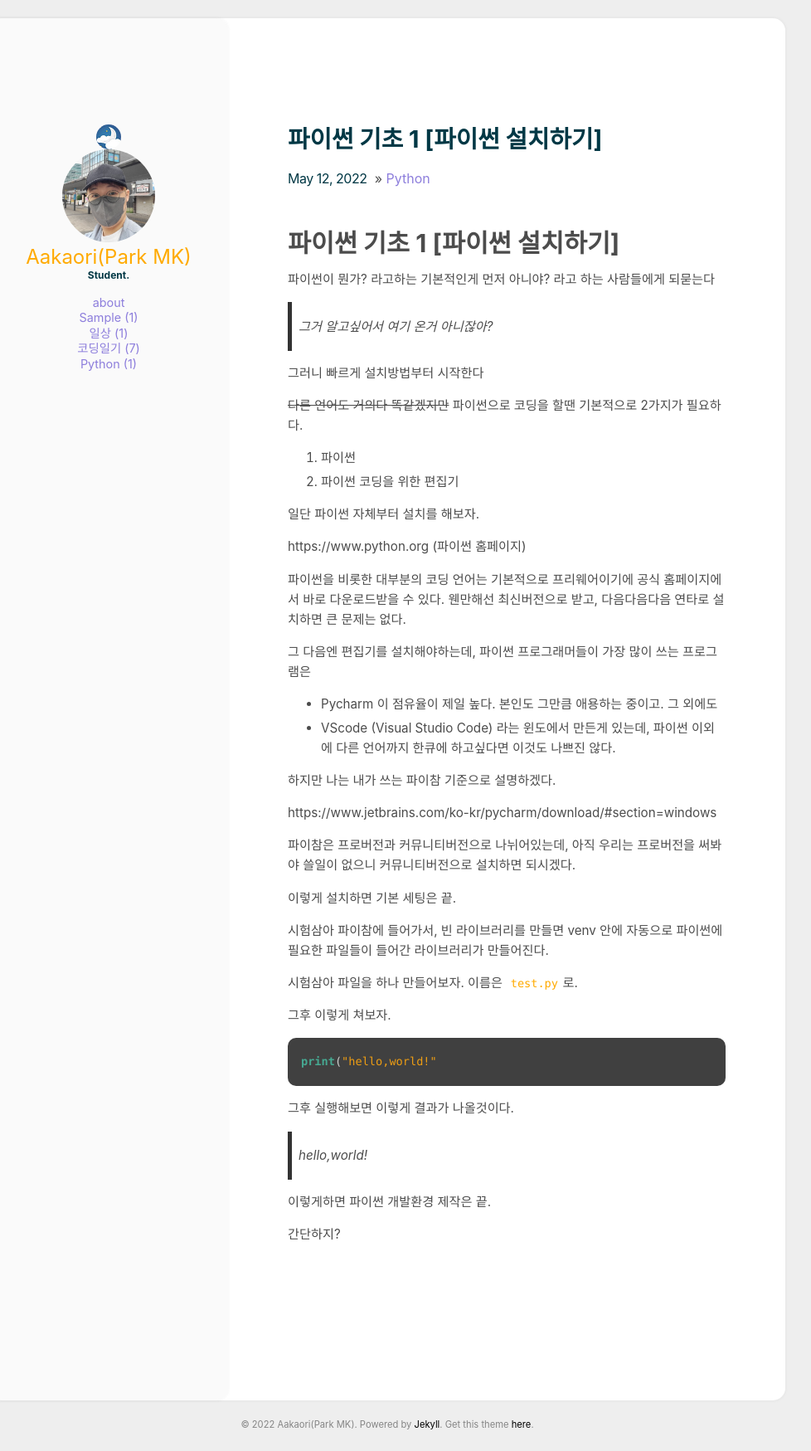
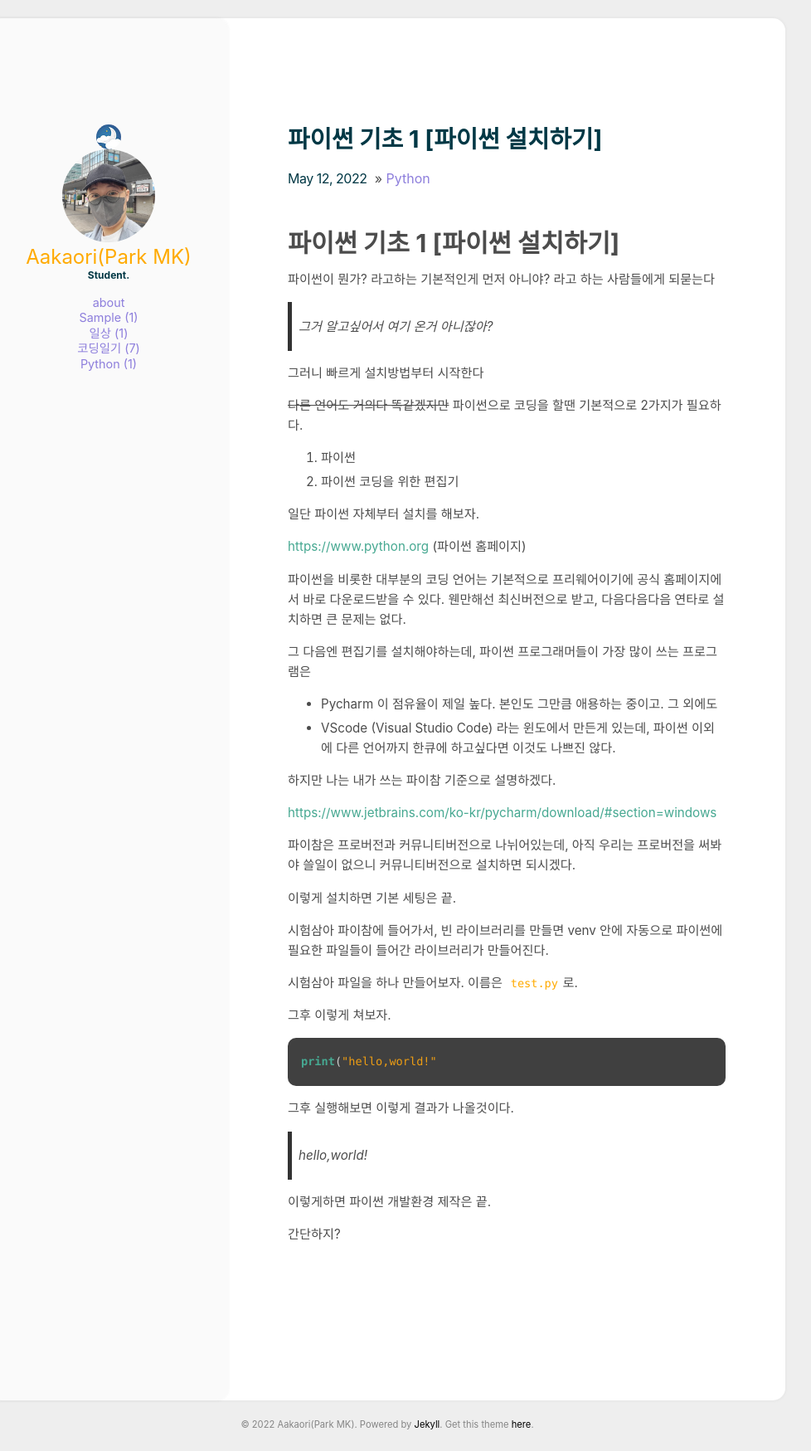
Before and after one commit to mk2478/mk2478.github.com, a Jekyll site: the page built from _posts/2022-05-12-01.md, in a window 1280 px wide. Shown: the whole page at 83% size, without its empty margins (173-1151 px from the left). Built offline with Jekyll 4.4.1, drawn with Linux system fonts in a browser that asks for light colours; comment, search, counter and statistics services are not loaded; some of the changed lines change nothing that is shown.

Commit message:
Update 2022-05-12-01.md

```diff
--- a/_posts/2022-05-12-01.md
+++ b/_posts/2022-05-12-01.md
@@ -19,7 +19,7 @@
 
 일단 파이썬 자체부터 설치를 해보자.
 
-https://www.python.org (파이썬 홈페이지)
+[https://www.python.org](https://www.python.org) (파이썬 홈페이지)
 
 파이썬을 비롯한 대부분의 코딩 언어는 기본적으로 프리웨어이기에 공식 홈페이지에서 바로 다운로드받을 수 있다.
 웬만해선 최신버전으로 받고, 다음다음다음 연타로 설치하면 큰 문제는 없다.
@@ -34,7 +34,7 @@
 
 하지만 나는 내가 쓰는 파이참 기준으로 설명하겠다.
 
-https://www.jetbrains.com/ko-kr/pycharm/download/#section=windows
+[https://www.jetbrains.com/ko-kr/pycharm/download/#section=windows](https://www.jetbrains.com/ko-kr/pycharm/download/#section=windows)
 
 파이참은 프로버전과 커뮤니티버전으로 나뉘어있는데,
 아직 우리는 프로버전을 써봐야 쓸일이 없으니 커뮤니티버전으로 설치하면 되시겠다.
```
